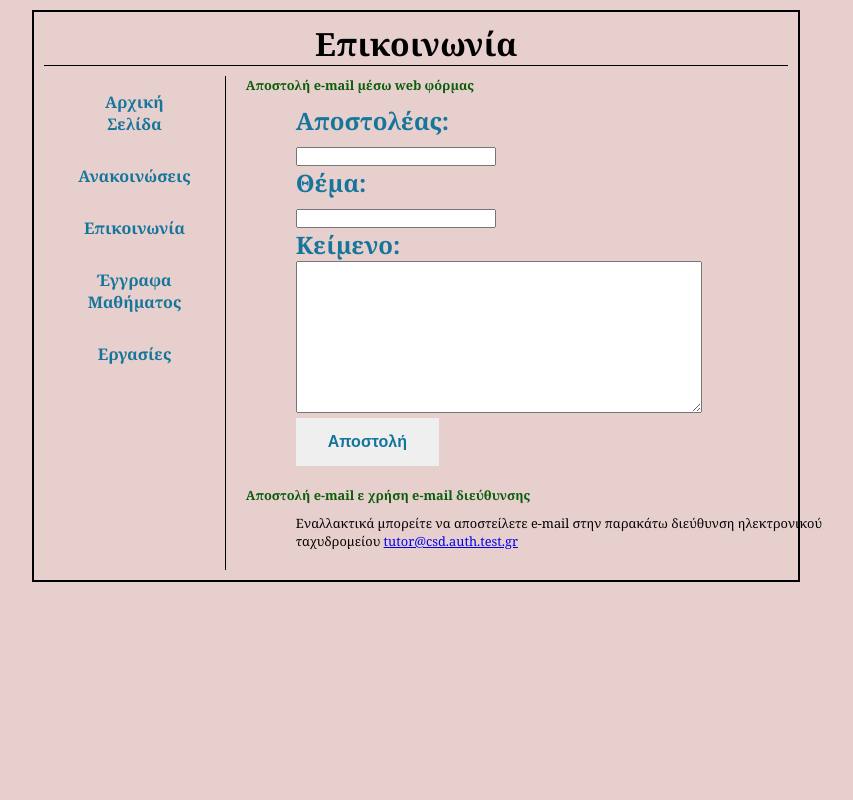
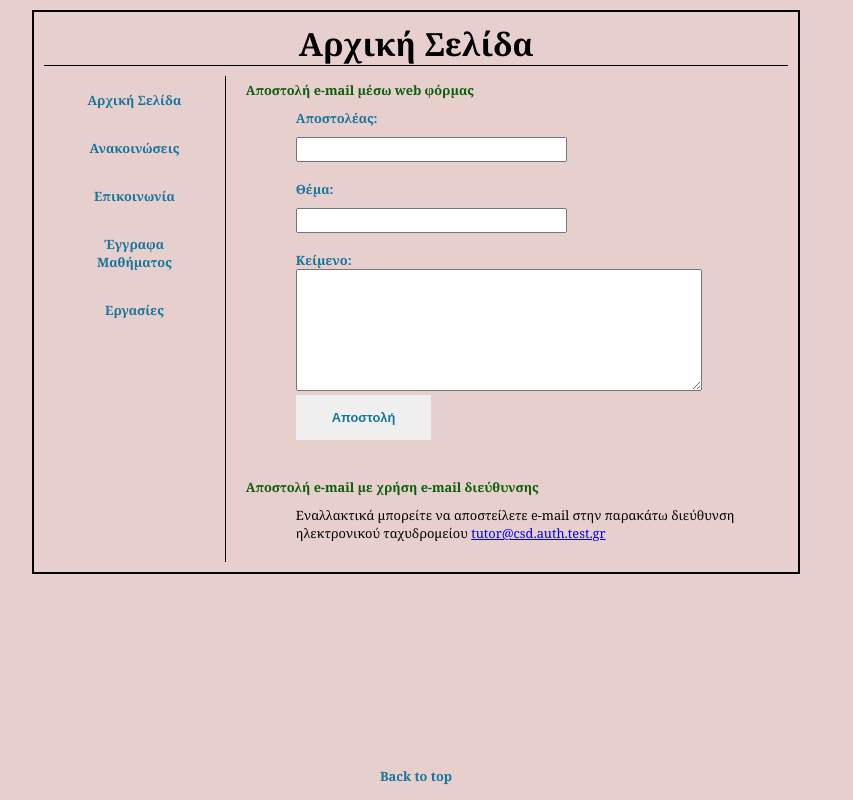
Before and after one commit to FSBgr/myElearning, a PHP site: page /communication.html in a window 1280 px wide. Shown: the whole page, without its empty margins (224-1077 px from the left). Run offline with PHP 8.4, Linux system fonts and the light colour scheme.

Commit message:
added back to top button and fixed communication page

```diff
--- a/announcement.html
+++ b/announcement.html
@@ -105,6 +105,10 @@
     </div>
     </div>
 
+    <footer>
+        <a href="./announcement.html" class="button">Back to top</a>
+    </footer>
+
 
 </body>
 
--- a/communication.html
+++ b/communication.html
@@ -6,16 +6,18 @@
     <meta http-equiv="X-UA-Compatible" content="IE=edge">
     <meta name="viewport" content="width=device-width, initial-scale=1.0">
 
+    <script src="scripts.js"></script>
+
     <link rel="stylesheet" type="text/css" href="./styles.css" />
     <title>
-        Επικοινωνία
+        Αρχική Σελίδα
     </title>
 </head>
 
 <body>
 
     <div class="page">
-        <h1 class="title-container">Επικοινωνία</h1>
+        <h1 class="title-container">Αρχική Σελίδα</h1>
         <div class="flex-parent-element">
             <div class="flex-child-element subflex first">
                 <ul class="menu">
@@ -26,19 +28,21 @@
                     <li> <a href="./homework.html" class="button">Εργασίες</a></li>
                 </ul>
             </div>
-            <div class="flex-child-element second">
-                <h2 class="heading2">Αποστολή e-mail μέσω web φόρμας</h2>
-                <form class="contact-form" action="mailto:tutor@csd.auth.gr">
+            <div class="flex-child-element second text-div">
+                <h2 class="heading2">
+                    Αποστολή e-mail μέσω web φόρμας
+                </h2>
+                <form action="mailto:tutor@csd.auth.gr" class="contact-form">
                     <label class="form-label"> Αποστολέας:</label><br>
-                    <input class="text-input" type="text" size="50"><br>
+                    <input class="text-input" type="text" size="50"><br><br>
                     <label class="form-label"> Θέμα:</label><br>
-                    <input class="text-input" type="text" size="100"><br>
+                    <input class="text-input" type="text" size="100"><br><br>
                     <label class="form-label"> Κείμενο:</label> <br>
-                    <textarea name="body" id="body" rows="10" cols="90"></textarea><br>
-                    <input class="button" type="submit" value="Αποστολή">
-                </form>
-                <h2 class="heading2">Αποστολή e-mail ε χρήση e-mail διεύθυνσης</h2>
-                <div class="contact-form">
+                    <textarea name="body" id="body" rows="8" cols="60"></textarea><br>
+                    <input class="send-button" type="submit" value="Αποστολή">
+                </form><br>
+                <h2 class="heading2">Αποστολή e-mail με χρήση e-mail διεύθυνσης</h2>
+                <div class="inside-form">
                     <p class="text-div">
                         Εναλλακτικά μπορείτε να αποστείλετε e-mail στην παρακάτω διεύθυνση ηλεκτρονικού ταχυδρομείου <a
                             href="mailto: tutor@csd.auth.test.gr">tutor@csd.auth.test.gr</a>
@@ -48,6 +52,10 @@
         </div>
     </div>
 
+    <footer>
+        <a href="./communication.html" class="button">Back to top</a>
+    </footer>
+
 
 </body>
 
--- a/documents.html
+++ b/documents.html
@@ -58,6 +58,10 @@
         </div>
     </div>
 
+    <footer>
+        <a href="./documents.html" class="button">Back to top</a>
+    </footer>
+
 
 </body>
 
--- a/homework.html
+++ b/homework.html
@@ -67,13 +67,17 @@
                                     href="users.auth.gr">users.auth.gr</a></li><br>
                         </ol>
                         <p class="list-text"><span class="redText"> <em><b>Ημερομηνία Παράδοσης </b></em></span>
-                            5/03/2022</p>
+                            05/03/2022</p>
                     </li>
                 </ul>
             </div>
         </div>
     </div>
 
+    <footer>
+        <a href="./homework.html" class="button">Back to top</a>
+    </footer>
+
 
 </body>
 
--- /dev/null
+++ b/scripts.js
@@ -0,0 +1,33 @@
+// We select the element we want to target
+var target = document.querySelector("footer");
+
+var scrollToTopBtn = document.querySelector(".scrollToTopBtn");
+var rootElement = document.documentElement;
+
+// Next we want to create a function that will be called when that element is intersected
+function callback(entries, observer) {
+  // The callback will return an array of entries, even if you are only observing a single item
+  entries.forEach((entry) => {
+    if (entry.isIntersecting) {
+      // Show button
+      scrollToTopBtn.classList.add("showBtn");
+    } else {
+      // Hide button
+      scrollToTopBtn.classList.remove("showBtn");
+    }
+  });
+}
+
+function scrollToTop() {
+  rootElement.scrollTo({
+    top: 0,
+    behavior: "smooth"
+  });
+}
+scrollToTopBtn.addEventListener("click", scrollToTop);
+
+// Next we instantiate the observer with the function we created above. This takes an optional configuration
+// object that we will use in the other examples.
+let observer = new IntersectionObserver(callback);
+// Finally start observing the target element
+observer.observe(target);
--- a/styles.css
+++ b/styles.css
@@ -23,7 +23,7 @@ body {
 .page-container {
     border-right: 2px solid;
     position: relative;
-    width: 800px;
+    width: 100%;
     height: auto;
     margin-top: 10px;
     margin-bottom: 10px;
@@ -71,10 +71,11 @@ ul.menu {
     text-align: center;
     text-decoration: none;
     display: inline-block;
-    font-size: 16px;
+    font-size: 1vw;
     cursor: pointer;
     font-weight: bold;
     color: rgb(21, 117, 155);
+    width: 100%;
 }
 
 .flex-parent-element {
@@ -84,7 +85,7 @@ ul.menu {
 
 .flex-child-element {
     margin-top: 5px;
-    width: 800px;
+    width: 100%;
 }
 
 .subflex {
@@ -104,7 +105,7 @@ ul.menu {
 }
 
 .text-div {
-    flex-grow: 1;
+    /*flex-grow: 1;*/
     margin-top: 10px;
     margin-bottom: 10px;
     font-size: 1vw;
@@ -124,7 +125,7 @@ ul.menu {
 
 .contact-form {
     margin-left: 50px;
-    margin-right: 20px;
+    /*margin-right: 20px;*/
     margin-top: 10px;
     margin-bottom: 20px;
     width: 100%;
@@ -132,15 +133,15 @@ ul.menu {
 
 .form-label {
     font-weight: bold;
-    font-size: x-large;
+    font-size: 1vw;
     margin-bottom: 20px;
     margin-top: 10px;
     color: rgb(21, 117, 155);
 }
 
 .text-input {
-    height: auto;
-    width: 200px;
+    height: 25px;
+    width: 50%;
     margin-top: 10px;
 }
 
@@ -192,6 +193,23 @@ textarea {
 
 .redText {
     color: red;
+}
+
+.send-button {
+    border: none;
+    padding: 15px 32px;
+    text-align: center;
+    text-decoration: none;
+    display: inline-block;
+    font-size: 1vw;
+    cursor: pointer;
+    font-weight: bold;
+    color: rgb(21, 117, 155);
+    width: 25%;
+}
+
+.inside-form{
+    margin-left: 50px;
 }
 
 /* ---- responsive ---------*/
```
Also changed, not shown: index.html (+7 -1 lines).
